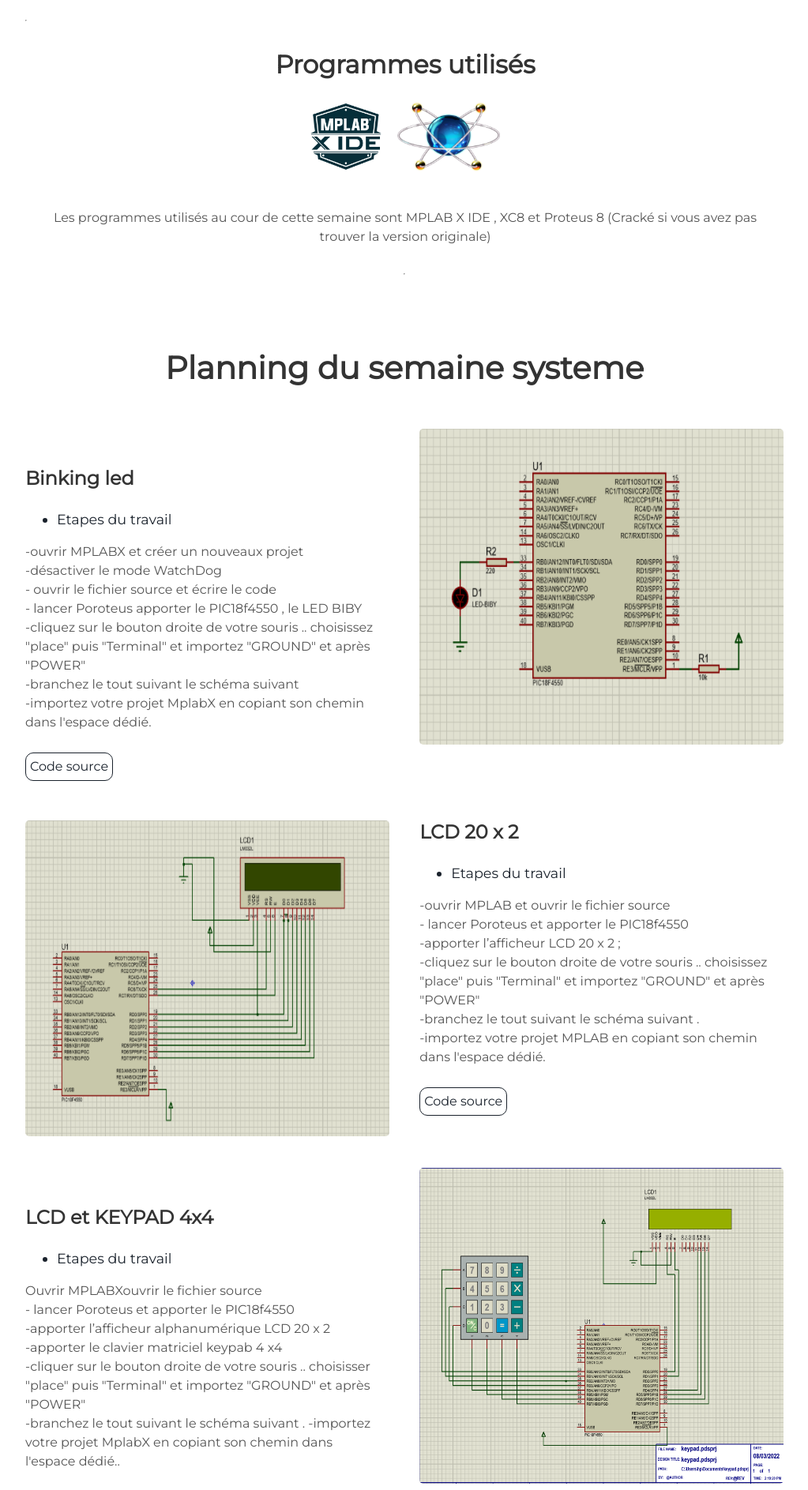
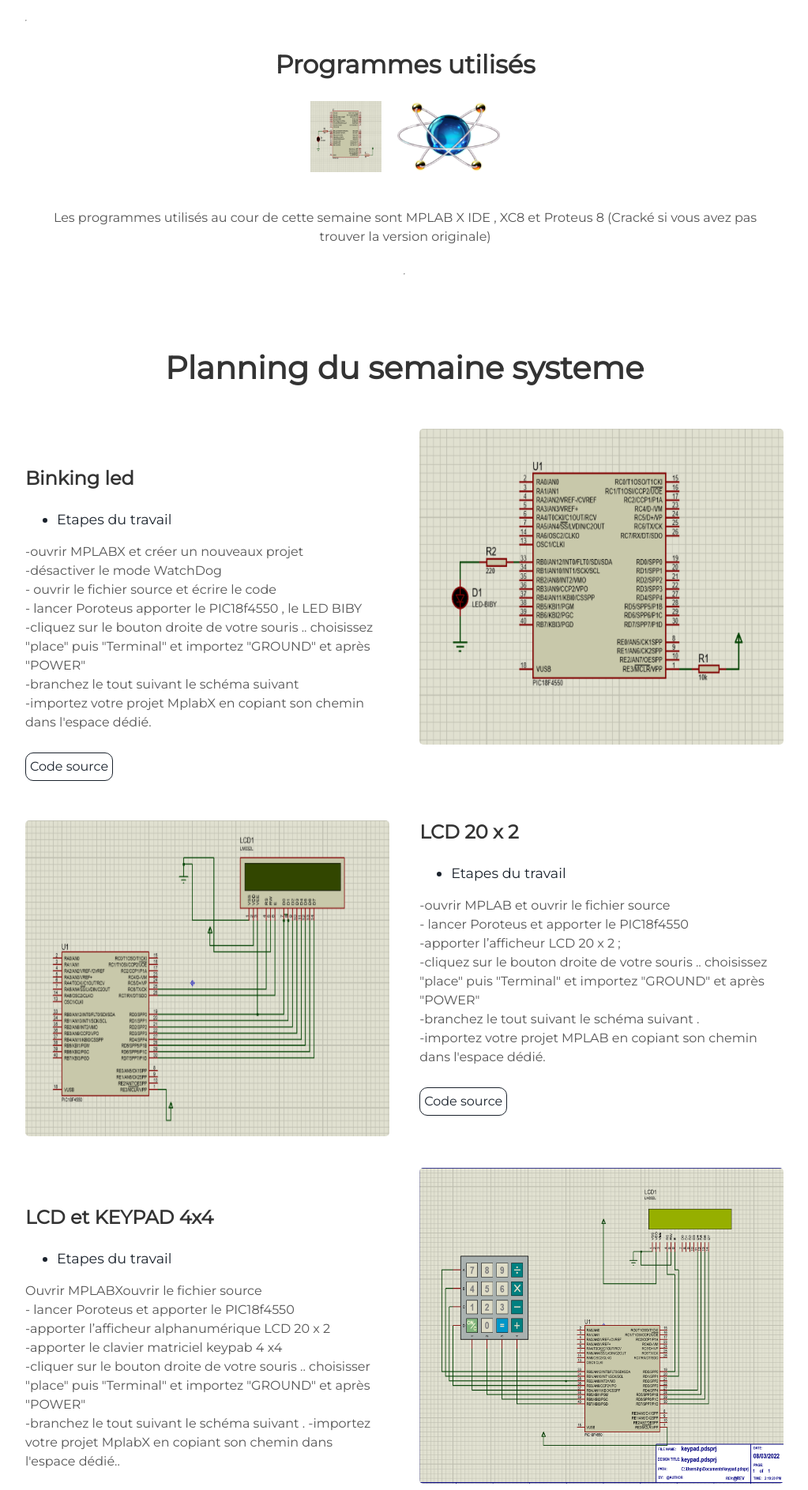
Before and after one commit to Cnh00/Sysweek, a Jekyll site: the page built from index.html, in a window 1280 px wide. Shown: the part 1517-3404 px from the top of the page at 79% size, without its empty margins (128-1151 px from the left). Built offline with Jekyll 4.4.1, drawn with Linux system fonts in a browser that asks for light colours.

Commit message:
Update about.html

```diff
--- a/_includes/about.html
+++ b/_includes/about.html
@@ -10,7 +10,7 @@
       <hr>
     <div class="tech">
       <h2>Programmes utilisés</h2>
-      <img src="/assets/img/mp.png" alt="MPLAB X IDE " style="width:90px;height:90px;">
+      <img src="/assets/img/1.png" alt="MPLAB X IDE " style="width:90px;height:90px;">
       <img src="/assets/img/pr.png" alt="PROTEUS 8" style="width:130px;height:90px;">
       <p>Les programmes utilisés au cour de cette semaine sont
        MPLAB X IDE  , XC8 et Proteus 8 (Cracké si vous avez pas trouver la version originale) </p>
```
